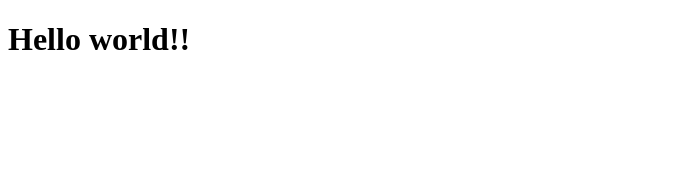
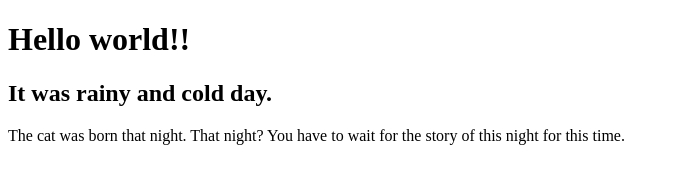
Before and after one commit to hittle09/html_practice, a plain HTML site: page index.html in a window 1280 px wide. Shown: the whole page, without its empty margins (0-676 px from the left). Drawn offline with Linux system fonts and the light colour scheme.

Commit message:
内容を追加

```diff
--- a/index.html
+++ b/index.html
@@ -7,5 +7,9 @@
 </head>
 <body>
     <h1>Hello world!!</h1>
+    <h2>It was rainy and cold day.</h2>
+    <p>The cat was born that night. That night? You have to wait for the story of this night for this time.</p>
+    <br>
+
 </body>
 </html>
```
